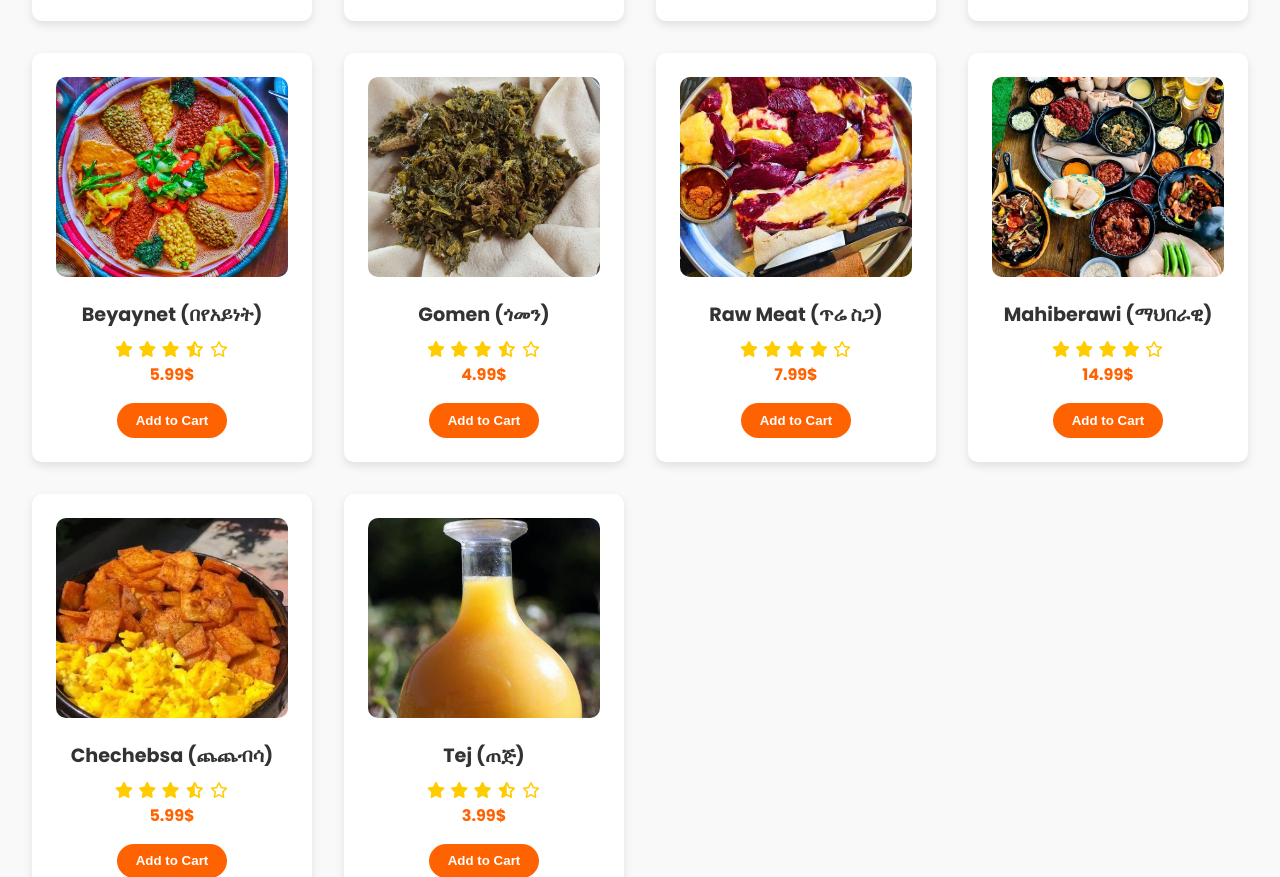
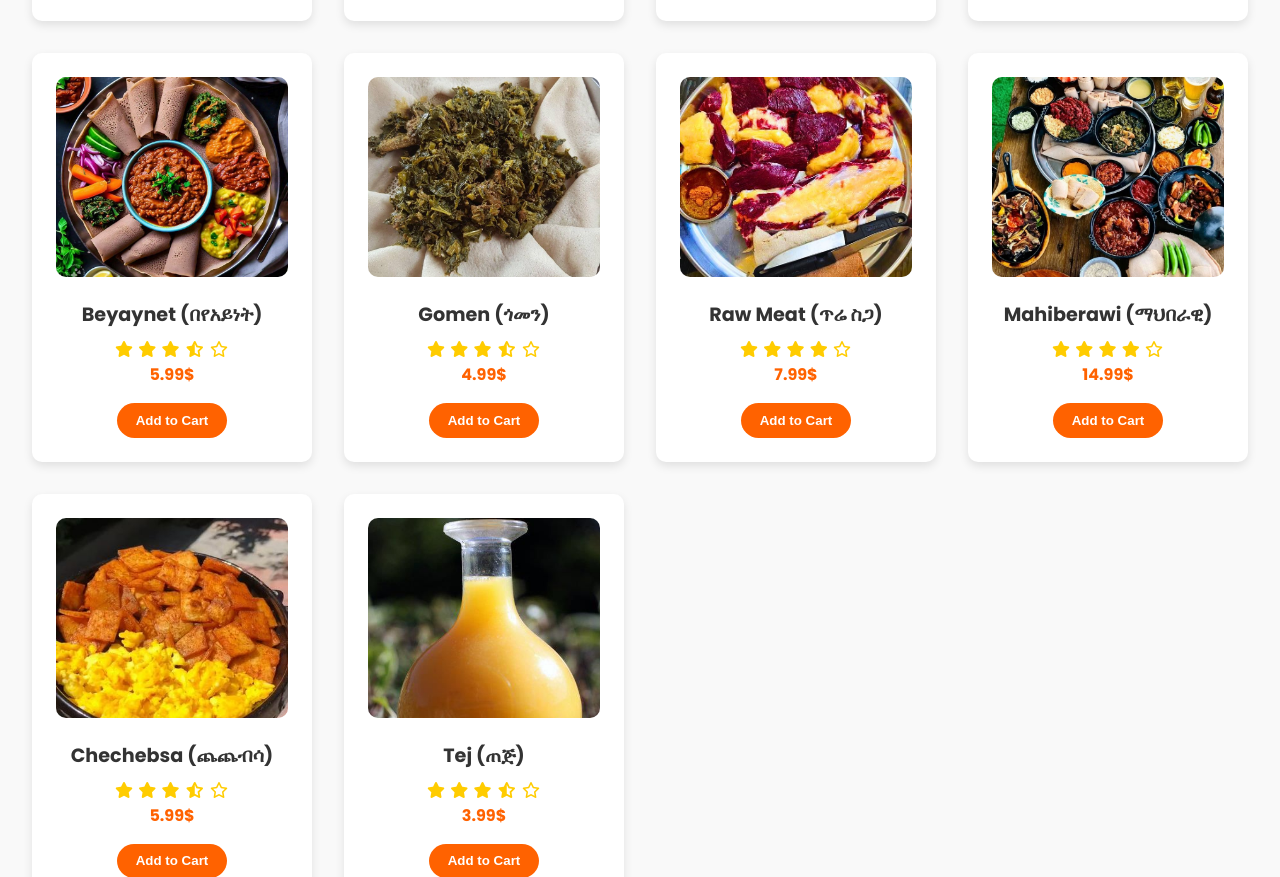
Before and after one commit to AbelStack/food-ordering-app, a plain HTML site: page index.html in a window 1280 px wide. Shown: the part 3837-4714 px from the top of the page. Drawn offline with Linux system fonts and the light colour scheme.

Commit message:
added new image

```diff
--- a/index.html
+++ b/index.html
@@ -344,7 +344,7 @@
           <button>Add to Cart</button>
         </div>
         <div class="menu-card">
-          <img src="img/Beyaynet 2.jpg" alt="Beyaynet" />
+          <img src="img/Beyaynet.jpg" alt="Beyaynet" />
           <h3>Beyaynet (በየአይነት)</h3>
           <div class="review-stars">
             <i class="fas fa-star"></i>
```
